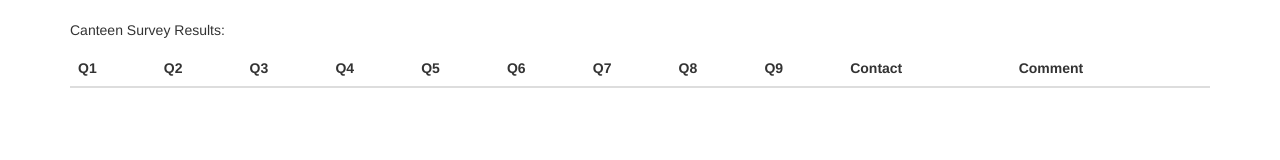
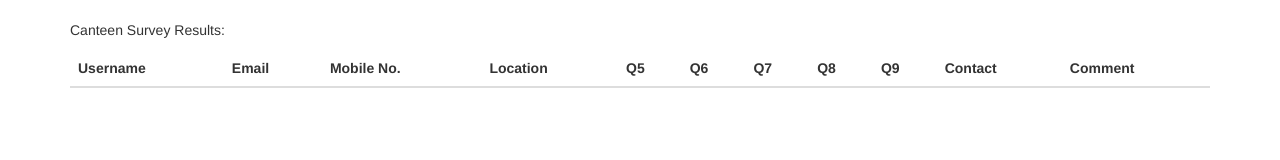
Before and after one commit to chhotuthakur/Mohit, a plain HTML site: page index.html in a window 1280 px wide. Drawn offline with nearby package versions, Linux system fonts and the light colour scheme; no server answers.

Commit message:
Update index.html

```diff
--- a/index.html
+++ b/index.html
@@ -44,10 +44,10 @@
       <table class="table table-striped" id="table1">
     		<thead>
     			<tr>
-    		<th>Q1</th>
-            <th>Q2</th>
-            <th>Q3</th>
-            <th>Q4</th>
+    		<th>Username</th>
+            <th>Email</th>
+            <th>Mobile No.</th>
+            <th>Location</th>
             <th>Q5</th>
             <th>Q6</th>
             <th>Q7</th>
```
